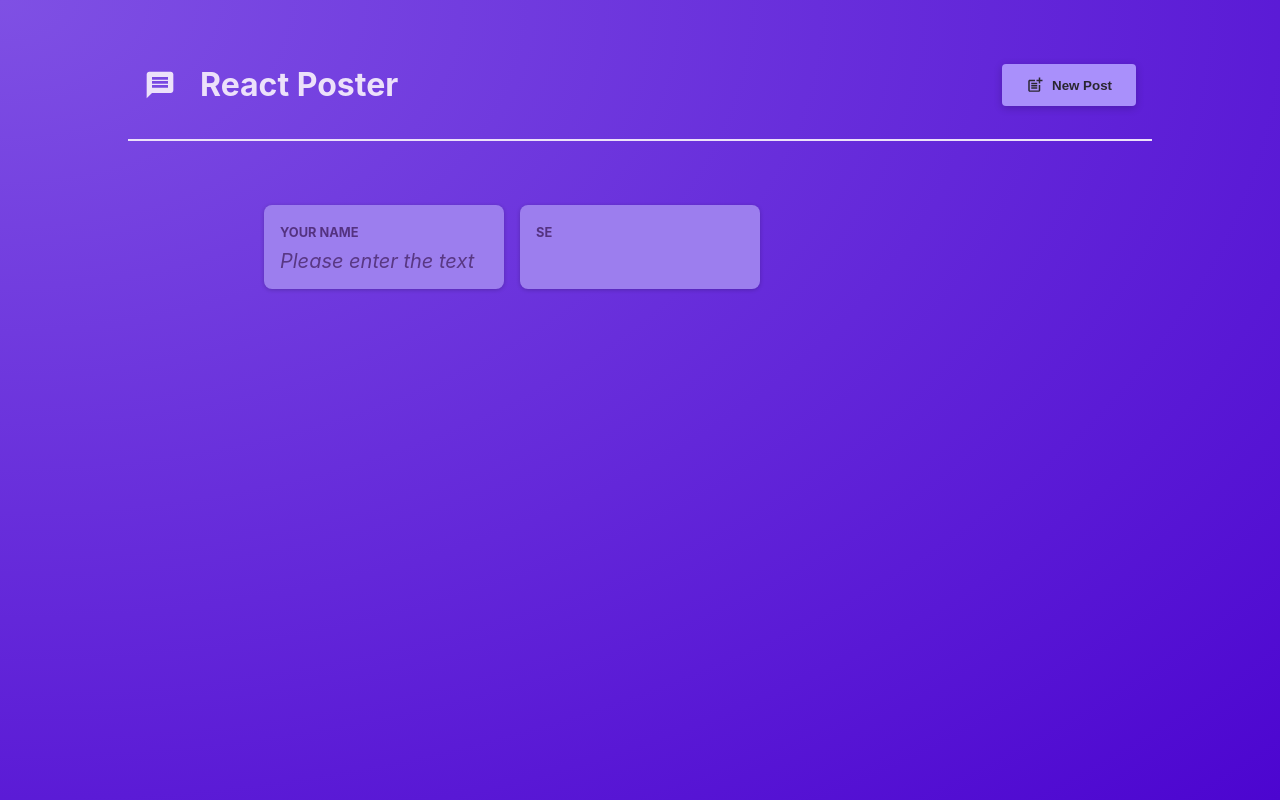
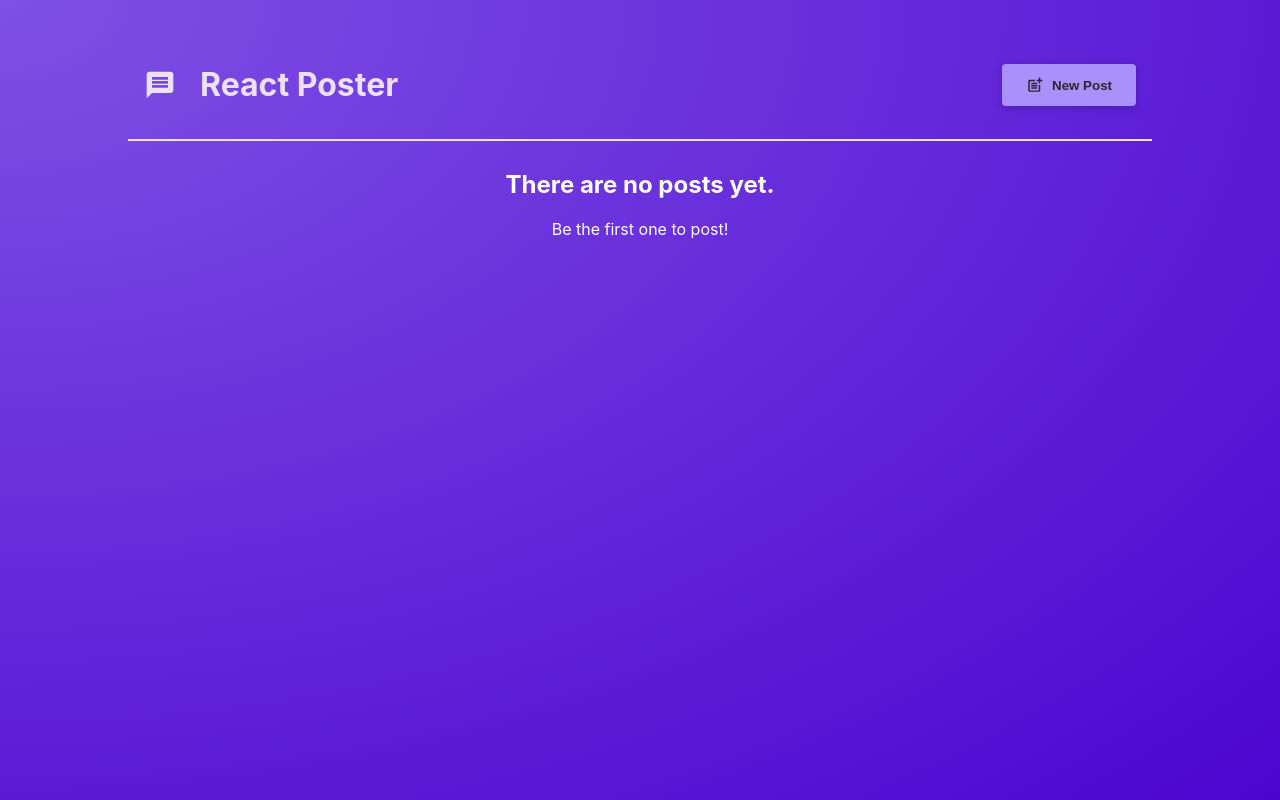
Before and after one commit to H0onnn/react_bulletin_board, a React (Create React App) app: page / in a window 1280 px wide. Built offline with nearby package versions, Linux system fonts and the light colour scheme.

Commit message:
모달창 submit 버튼 기능구현 및 post가 없을 때 페이지 조건부 렌더링 추가

```diff
--- a/src/components/NewPost.jsx
+++ b/src/components/NewPost.jsx
@@ -1,15 +1,37 @@
 import classes from "./NewPost.module.css";
+import { useState } from "react";
 
-function NewPost({ onBodyChange, onNameChange, onCancel }) {
+function NewPost({ onCancel, onAddPost }) {
+  const [enteredBody, setEnteredBody] = useState("Please enter the text");
+  const [enteredAuthor, setEnteredAuthor] = useState("Your name");
+
+  const bodyChangeHandler = (e) => {
+    setEnteredBody(e.target.value);
+  };
+
+  const nameChangeHandler = (e) => {
+    setEnteredAuthor(e.target.value);
+  };
+
+  const submitHandler = (e) => {
+    e.preventDefault();
+    const postData = {
+      body: enteredBody,
+      author: enteredAuthor,
+    };
+    onAddPost(postData);
+    onCancel();
+  };
+
   return (
-    <form className={classes.form}>
+    <form className={classes.form} onSubmit={submitHandler}>
       <p>
         <label htmlFor="body">Text</label>
-        <textarea id="body" required rows={3} onChange={onBodyChange} />
+        <textarea id="body" required rows={3} onChange={bodyChangeHandler} />
       </p>
       <p>
         <label htmlFor="name">Your name</label>
-        <input type="text" id="name" required onChange={onNameChange} />
+        <input type="text" id="name" required onChange={nameChangeHandler} />
       </p>
       <p className={classes.actions}>
         {/* form의 button 타입을 button으로 지정할 경우 폼이 제출되는걸 방지함*/}
--- a/src/components/PostList.jsx
+++ b/src/components/PostList.jsx
@@ -5,46 +5,33 @@ import NewPost from "./NewPost";
 import Modal from "./Modal";
 
 function PostList({ isPosting, onStopPosting }) {
-  const [enteredBody, setEnteredBody] = useState("Please enter the text");
-  const [enteredAuthor, setEnteredAuthor] = useState("Your name");
+  const [posts, setPosts] = useState([]);
 
-  const bodyChangeHandler = (e) => {
-    setEnteredBody(e.target.value);
+  const addPostHandler = (postData) => {
+    setPosts((prevPosts) => [postData, ...prevPosts]);
   };
-
-  const nameChangeHandler = (e) => {
-    setEnteredAuthor(e.target.value);
-  };
-
-  //   let modalContent;
-
-  //   if (modalIsVisible) {
-  //     modalContent = (
-  //       <Modal onClose={hideModalHandler}>
-  //         <NewPost
-  //           onBodyChange={bodyChangeHandler}
-  //           onNameChange={nameChangeHandler}
-  //         />
-  //       </Modal>
-  //     );
-  //   }
 
   return (
     <>
       {/* modalIsVisible의 값이 true일 때 모달창 출력 */}
       {isPosting && (
         <Modal onClose={onStopPosting}>
-          <NewPost
-            onBodyChange={bodyChangeHandler}
-            onNameChange={nameChangeHandler}
-            onCancel={onStopPosting}
-          />
+          <NewPost onCancel={onStopPosting} onAddPost={addPostHandler} />
         </Modal>
       )}
-      <ul className={styles.posts}>
-        <Post author={enteredAuthor} body={enteredBody} />
-        <Post author="SE" />
-      </ul>
+      {posts.length > 0 && (
+        <ul className={styles.posts}>
+          {posts.map((post, index) => (
+            <Post key={index} author={post.author} body={post.body} />
+          ))}
+        </ul>
+      )}
+      {posts.length === 0 && (
+        <div style={{ textAlign: "center", color: "#fff" }}>
+          <h2>There are no posts yet.</h2>
+          <p>Be the first one to post!</p>
+        </div>
+      )}
     </>
   );
 }
```
